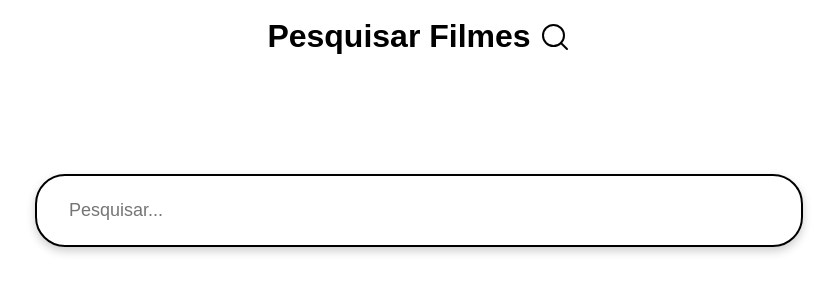
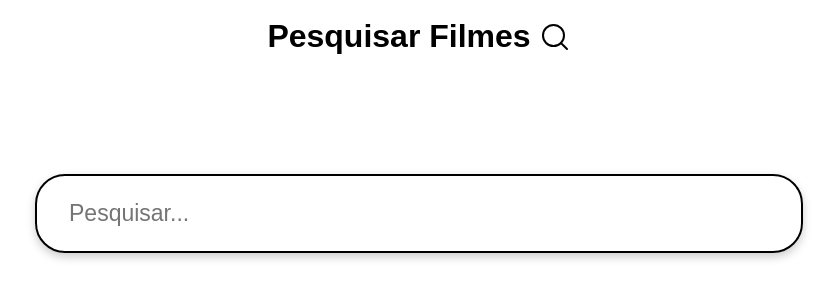
Before and after one commit to RamonFVM/Procurar-Filmes, a React (Vite) app: page / in a window 1280 px wide. Shown: the top 300 px of the page, without its empty margins (221-1058 px from the left). Built offline with nearby package versions, Linux system fonts and the light colour scheme; no server answers.

Commit message:
adição da api

```diff
--- a/src/Components/Search/Search.jsx
+++ b/src/Components/Search/Search.jsx
@@ -1,13 +1,37 @@
-import { useEffect } from 'react';
+import { useEffect, useState } from 'react';
 import Styles from './Search.module.css';
-import { Axios } from 'axios';
+import axios from 'axios';
 
 export function Search() {
+    const Api_key = import.meta.env.VITE_OMDB_API_KEY;
+    const [movie, setMovie] = useState('');
 
 
+    useEffect(() => {
+
+
+        if (movie) {
+            axios.get(`http://www.omdbapi.com/?t=${movie}&apikey=${Api_key}`)
+                .then(response => {
+
+                    console.log(response);
+
+                })
+        }
+    }, [movie, Api_key]);
     return (
         <div className={Styles.Search}>
-            <input type="text"  placeholder="Pesquisar..." />
+            <input
+                type="text"
+                value={movie}
+                placeholder="Pesquisar..."
+                onChange={(e) => setMovie(e.target.value)}
+
+            />
+
+
         </div>
+
+
     );
 }
--- a/src/Components/Search/Search.module.css
+++ b/src/Components/Search/Search.module.css
@@ -15,7 +15,7 @@
     width: 100%;
     height: 100%;
     outline: none;
-    font-size: 18px;
+    font-size: 23px;
     color: black;
 }
 
```
Also changed, not shown: 1 other file (tests, documents, lock files or other folders).
